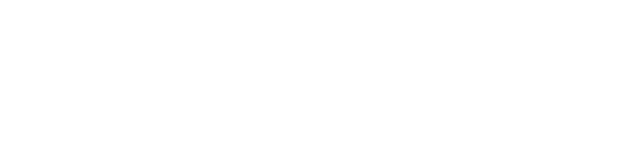
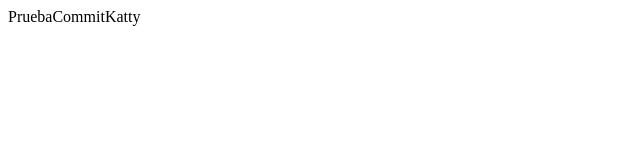
Before and after one commit to Kessillox/ClaseUXUI, a plain HTML site: page index.html in a window 1280 px wide. Shown: the whole page, without its empty margins (0-640 px from the left). Drawn offline with Linux system fonts and the light colour scheme.

Commit message:
Se agrega sección 2

```diff
--- a/index.html
+++ b/index.html
@@ -8,7 +8,7 @@
 </head>
 <body>
     <section></section>
-    <section></section>
+    <section>PruebaCommitKatty</section>
     <section></section>
 </body>
 </html>
```
